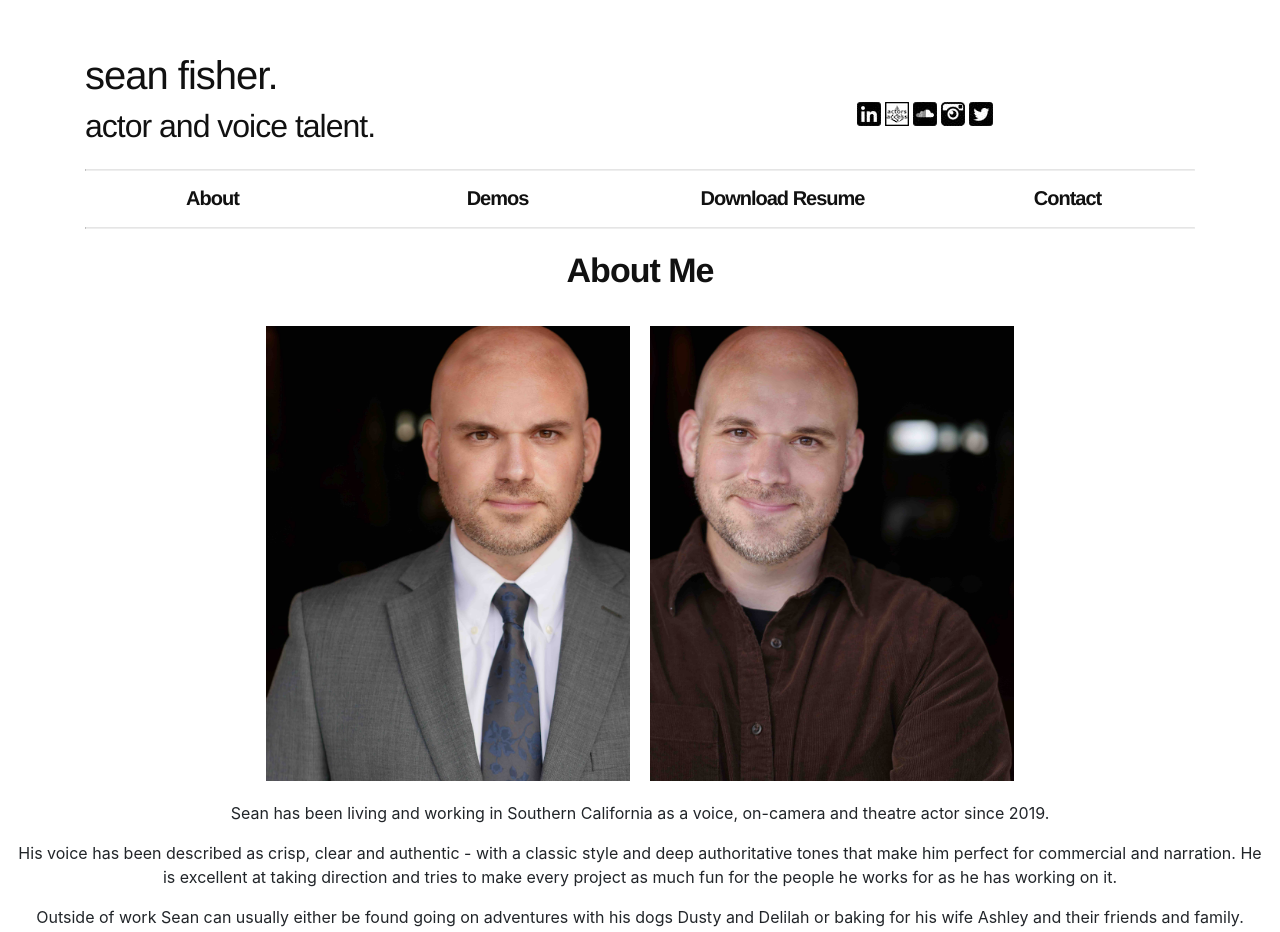
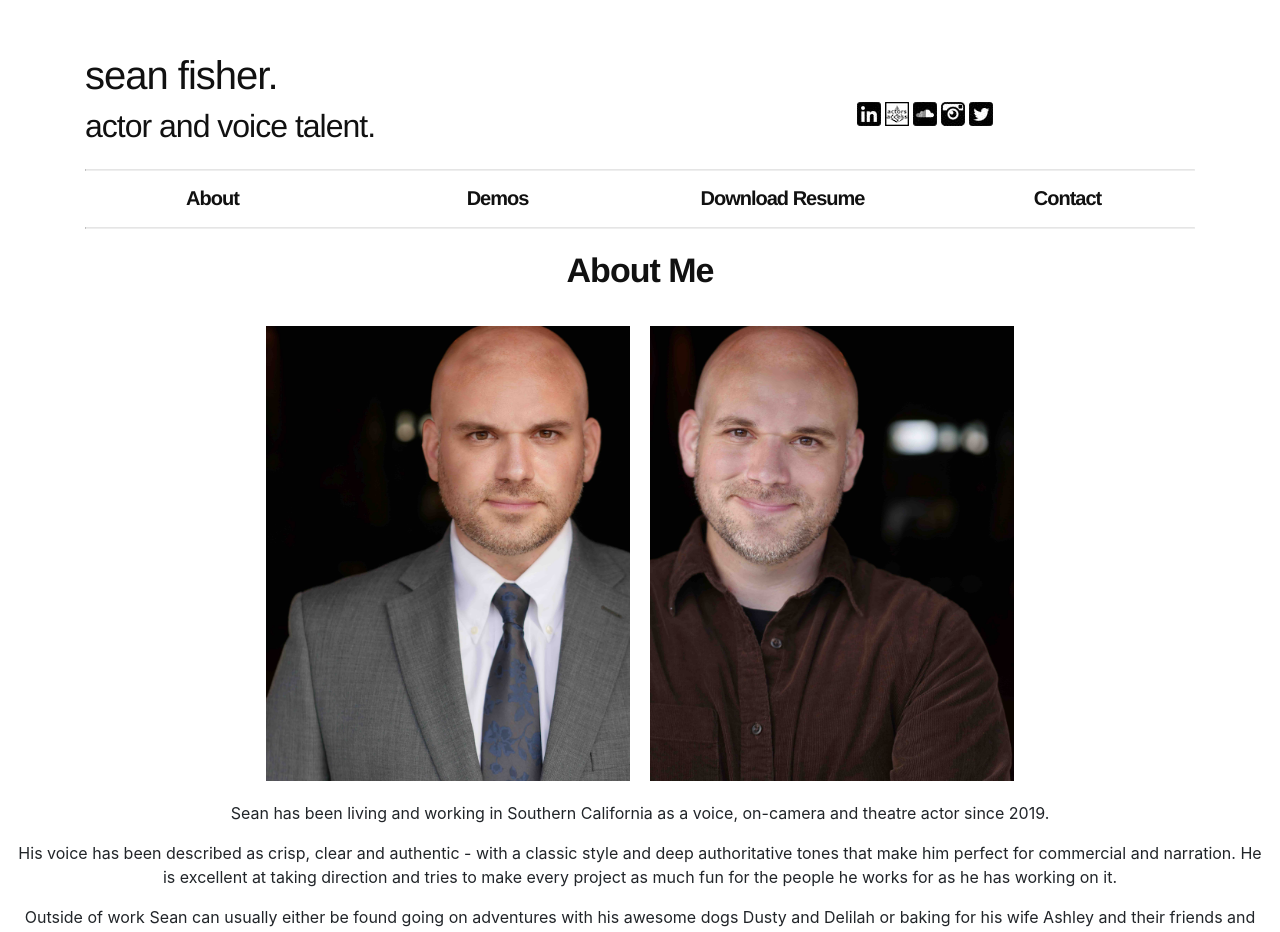
Before and after one commit to pheadlessg/vox, a React (Create React App) app: page /about in a window 1280 px wide. Shown: the top 932 px of the page. Built offline with nearby package versions, Linux system fonts and the light colour scheme.

Commit message:
updated for netlify test

```diff
--- a/src/components/About.jsx
+++ b/src/components/About.jsx
@@ -22,8 +22,8 @@ const About = () => {
         </p>
         <p>
           Outside of work Sean can usually either be found going on adventures
-          with his dogs Dusty and Delilah or baking for his wife Ashley and
-          their friends and family.
+          with his awesome dogs Dusty and Delilah or baking for his wife Ashley
+          and their friends and family.
         </p>
       </div>
     </div>
```
